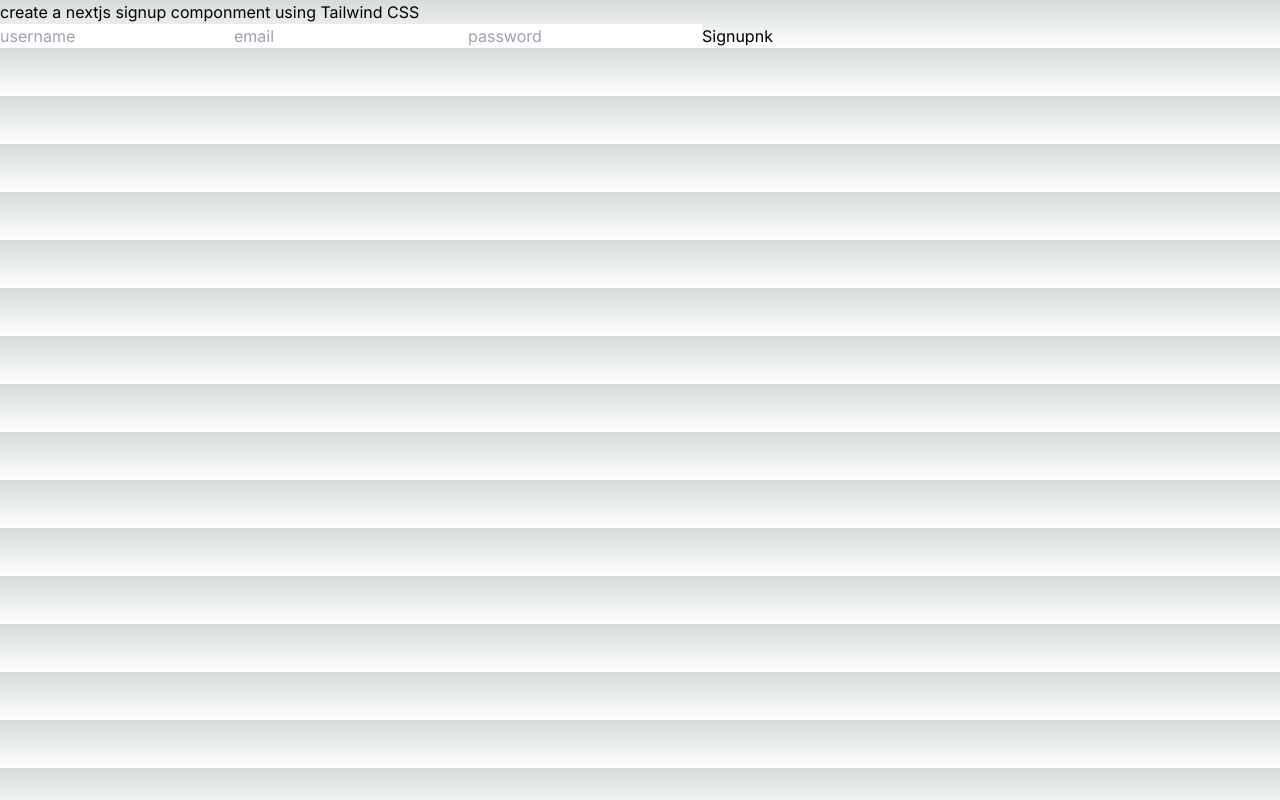
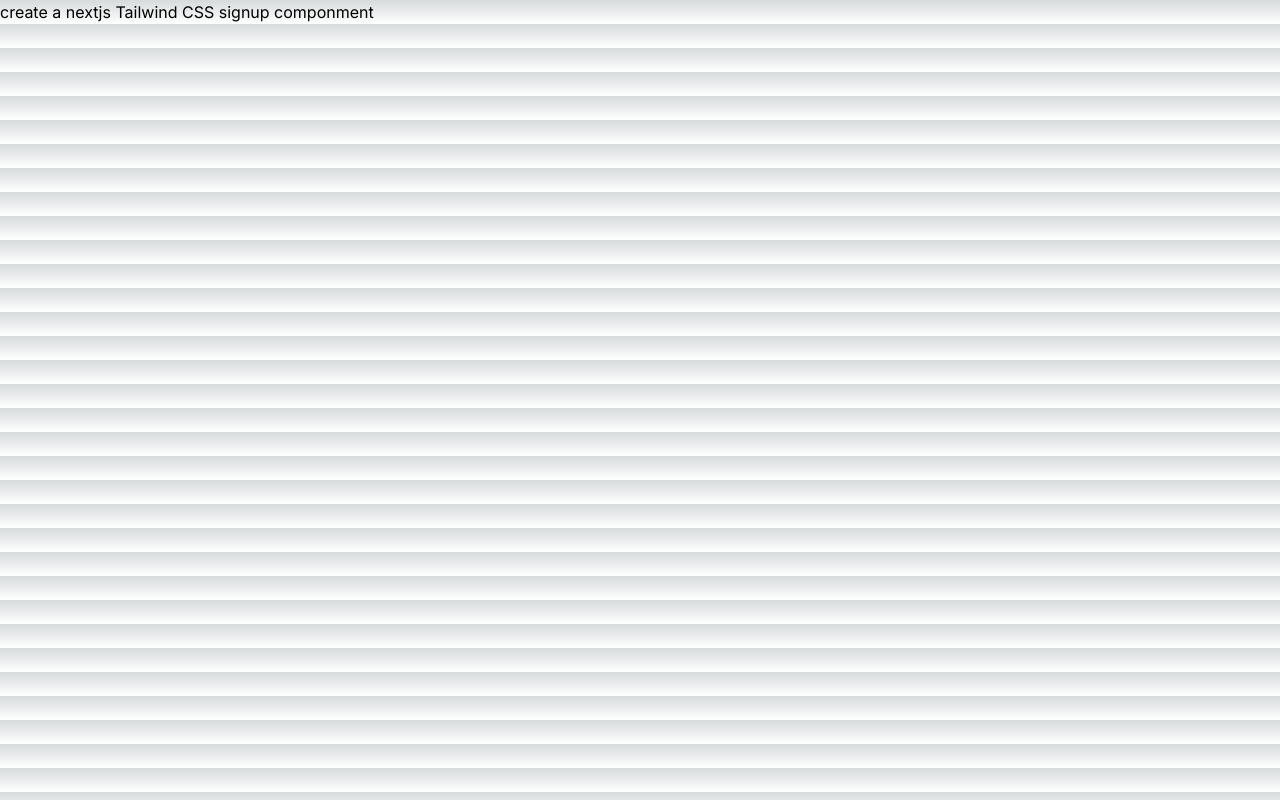
Before and after one commit to gowthambhargav/Next-Typescript, a Next.js app: page /signup in a window 1280 px wide. Built offline with nearby package versions, Linux system fonts and the light colour scheme.

Commit message:
Refactor signup page component

```diff
--- a/src/app/signup/page.tsx
+++ b/src/app/signup/page.tsx
@@ -14,33 +14,7 @@
 
   const onSignup = async () => {};
 
-  return (
-    <div>
-      create a nextjs signup componment using Tailwind CSS
-      <div>
-        <input
-          type="text"
-          placeholder="username"
-          value={user.username}
-          onChange={(e) => setUser({ ...user, username: e.target.value })}
-        />
-        <input
-          type="text"
-          placeholder="email"
-          value={user.email}
-          onChange={(e) => setUser({ ...user, email: e.target.value })}
-        />
-        <input
-          type="password"
-          placeholder="password"
-          value={user.password}
-          onChange={(e) => setUser({ ...user, password: e.target.value })}
-        />
-        <button onClick={onSignup}>Signup</button>
-        nk
-      </div>
-    </div>
-  );
+  return <div>create a nextjs Tailwind CSS signup componment</div>;
 };
 
 export default Signup;
```
